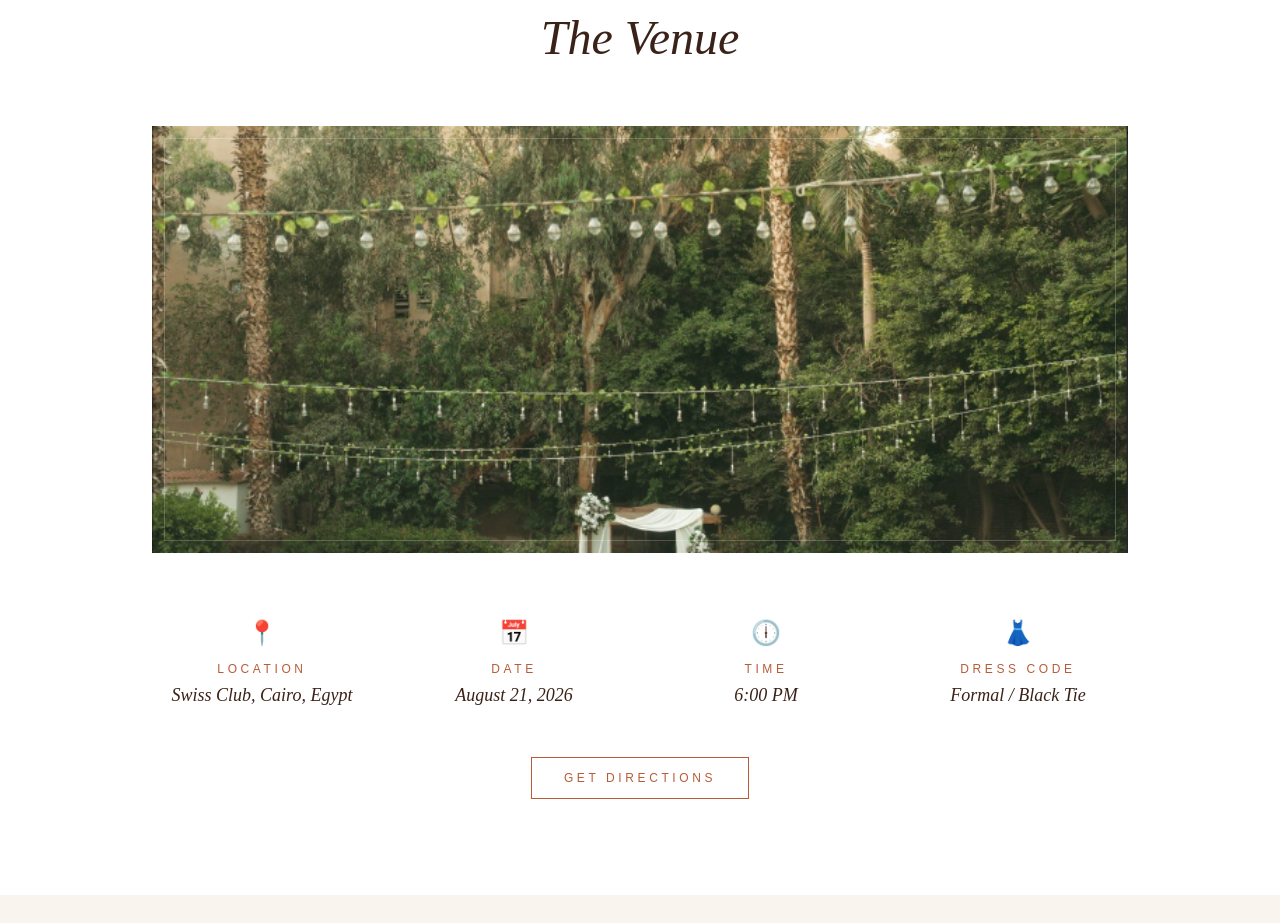
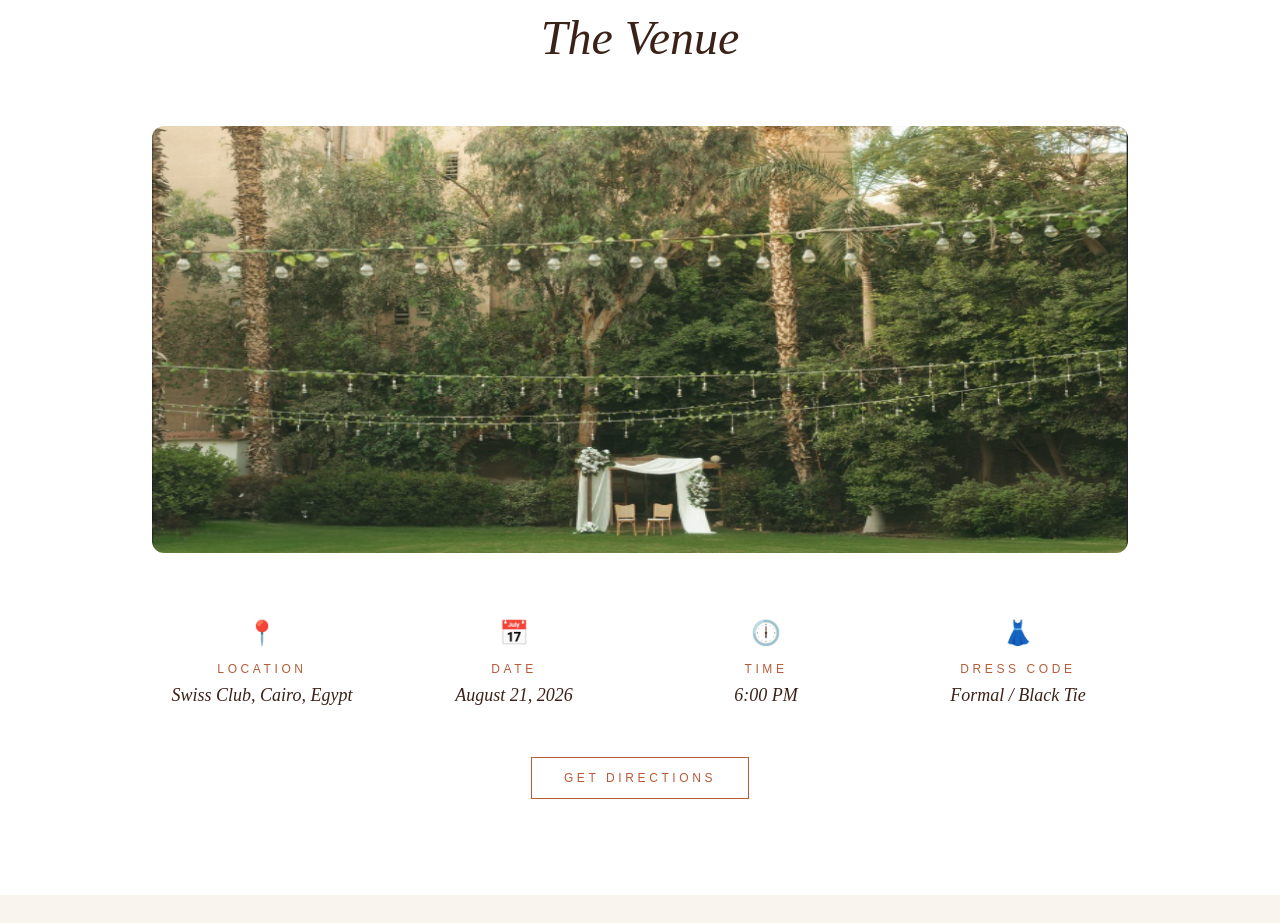
Before and after one commit to yuze98/swiss-club-wedding, a React (Create React App) app: page /#/ in a window 1280 px wide. Shown: the part 2980-3903 px from the top of the page. Built offline with nearby package versions, Linux system fonts and the light colour scheme.

Commit message:
Update Venue.jsx

```diff
--- a/src/components/Venue.jsx
+++ b/src/components/Venue.jsx
@@ -22,11 +22,11 @@ export default function Venue() {
         </div>
 
         {/* Venue Image — replace with your actual venue photo */}
-        <div className="relative object-contain w-full aspect-[16/7] overflow-hidden mb-16">
+        <div className="relative object-contain w-full aspect-[16/7] overflow-hidden mb-16 rounded-xl">
           <img
             src={venue}
             alt="Swiss Club Venue"
-            className="w-full h-full object-cover"
+            className="w-full h-full object-fill"
             onError={(e) => {
               e.target.style.display = 'none';
               e.target.parentElement.style.background = 'var(--gold-light)';
@@ -39,7 +39,6 @@ export default function Venue() {
             }}
           />
           {/* Gold frame overlay */}
-          <div className="absolute inset-3 border border-white/20 pointer-events-none" />
         </div>
 
         {/* Details Grid */}
```
